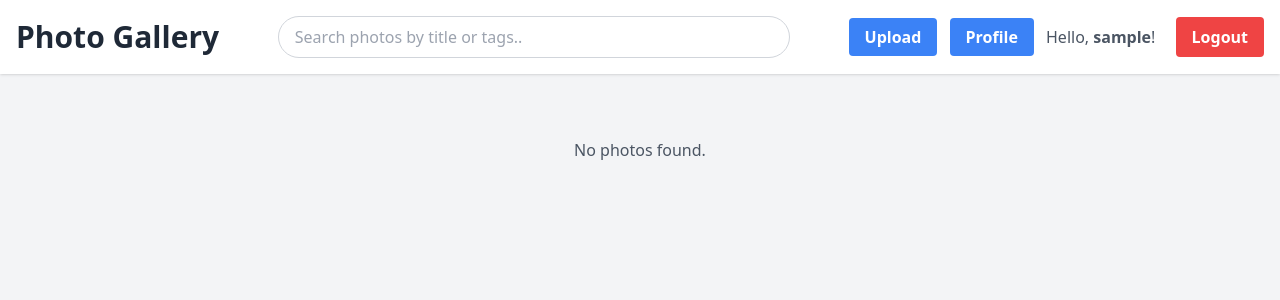
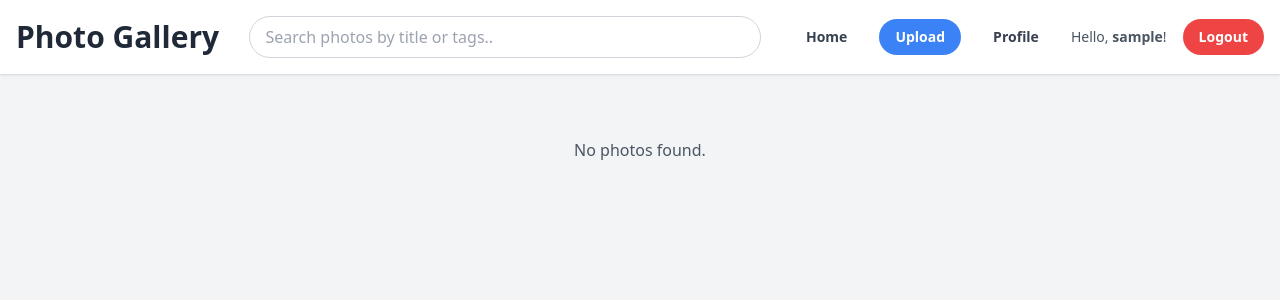
Before and after one commit to mnene-william/Gallery, a Django app: page / in a window 1280 px wide. Shown: the top 300 px of the page. Run offline with Django 5.2, Linux system fonts and the light colour scheme; the visitor is signed in with stand-in values (Sample User, id 1); data that the repository does not hold is empty; some libraries are stand-ins or nearby versions.

Commit message:
style the navbar  better

```diff
--- a/myapp/templates/base.html
+++ b/myapp/templates/base.html
@@ -16,20 +16,22 @@
             <input type="text" name="q" placeholder="Search photos by title or tags.." class="w-full px-4 py-2 rounded-full border border-gray-300 focus:outline-none focus:ring-blue-500" />
 
         </form>
-        <nav>
+           <nav class="flex items-center space-x-4">
+               <a href="{% url 'home' %}" class="px-4 py-2 rounded-full text-sm font-semibold text-gray-700 hover:bg-gray-200 transition-colors duration-200">Home</a>
                {% if user.is_authenticated %}
-                <a href="{% url 'upload_photo' %}" class="bg-blue-500 hover:bg-blue-700 text-white font-bold py-2 px-4 rounded mr-2">Upload</a>
-                <a href="{% url 'profile' %}" class="bg-blue-500 hover:bg-blue-700 text-white font-bold py-2 px-4 rounded mr-2">Profile</a>
+                   <a href="{% url 'upload_photo' %}" class="px-4 py-2 rounded-full text-sm font-semibold bg-blue-500 text-white hover:bg-blue-600 transition-colors duration-200">Upload</a>
+                   <a href="{% url 'profile' %}" class="px-4 py-2 rounded-full text-sm font-semibold text-gray-700 hover:bg-gray-200 transition-colors duration-200">Profile</a>
+                   <span class="text-sm text-gray-600">Hello, <a href="{% url 'profile' %}" class="font-bold hover:underline">{{ user.username }}</a>!</span>
 
-                <span class="text-gray-600 mr-4">Hello, <a href="{% url 'profile' %}" class="font-bold hover:underline">{{ user.username }}</a>!</span>
+
                  <form method="post" action="{% url 'logout' %}" class="inline-block">
                 {% csrf_token %}
-                    <button type="submit" class="bg-red-500 hover:bg-red-700 text-white font-bold py-2 px-4 rounded">Logout</button>
+                <button type="submit" class="px-4 py-2 rounded-full text-sm font-semibold bg-red-500 text-white hover:bg-red-600 transition-colors duration-200">Logout</button>
                </form>
 
              {% else %}
-                <a href="{% url 'login' %}" class="bg-blue-500 hover:bg-blue-700 text-white font-bold py-2 px-4 rounded">Login</a>
-                <a href="{% url 'register' %}" class="bg-green-500 hover:bg-green-700 text-white font-bold py-2 px-2 rounded">Register</a>
+             <a href="{% url 'login' %}" class="px-4 py-2 rounded-full text-sm font-semibold bg-blue-500 text-white hover:bg-blue-600 transition-colors duration-200">Login</a>
+             <a href="{% url 'register' %}" class="px-4 py-2 rounded-full text-sm font-semibold bg-green-500 text-white hover:bg-green-600 transition-colors duration-200">Register</a>
             {% endif %}
     </nav>
     </header>
```
Lines whose indentation alone changed are shown as unchanged.
